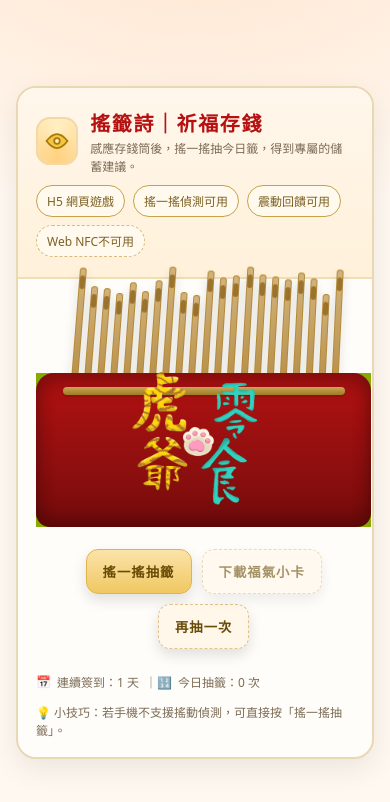
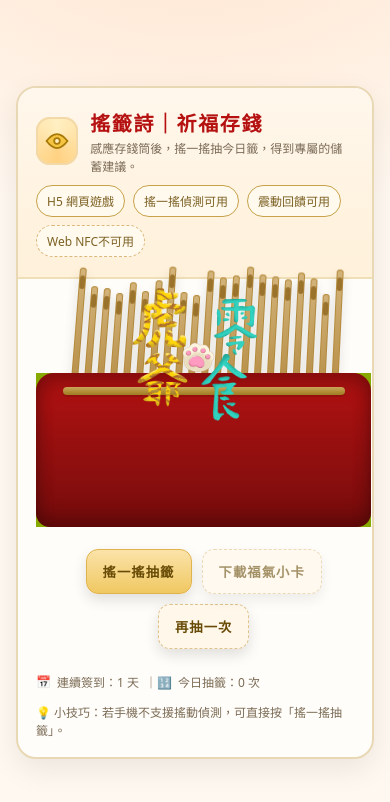
Before and after one commit to f12504-lang/tigergod, a plain HTML site: page Index.html in a window 390 px wide. Drawn offline with Linux system fonts and the light colour scheme.

Commit message:
Update Index.html

```diff
--- a/Index.html
+++ b/Index.html
@@ -38,7 +38,7 @@
     .lotbox img {
     position: absolute;
     left: 50%;
-    bottom: 30%; /* 貼在籤筒上方，依比例調整 */
+    bottom: 32%; /* 貼在籤筒上方，依比例調整 */
     transform: translateX(-50%);
     width: 18%;
     height: auto;
@@ -47,7 +47,7 @@
     }
     @media (max-width: 480px) {
       .lotbox img {
-        bottom: 40%;
+        bottom: 50%;
         width: 34%;
       }
     }
```
